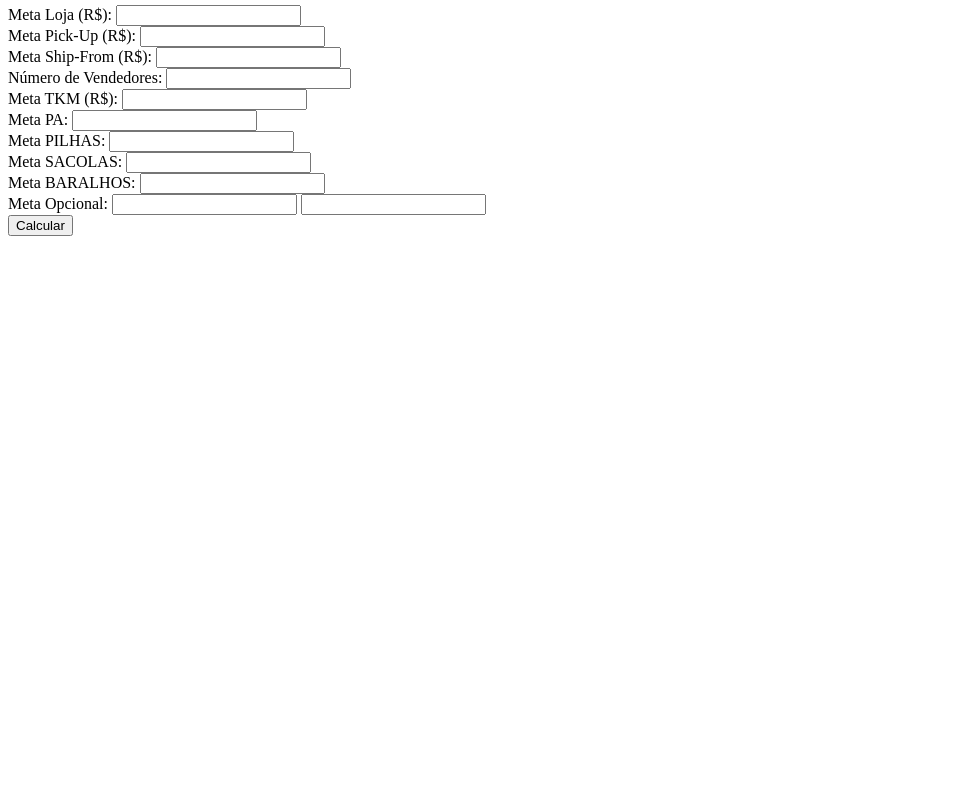
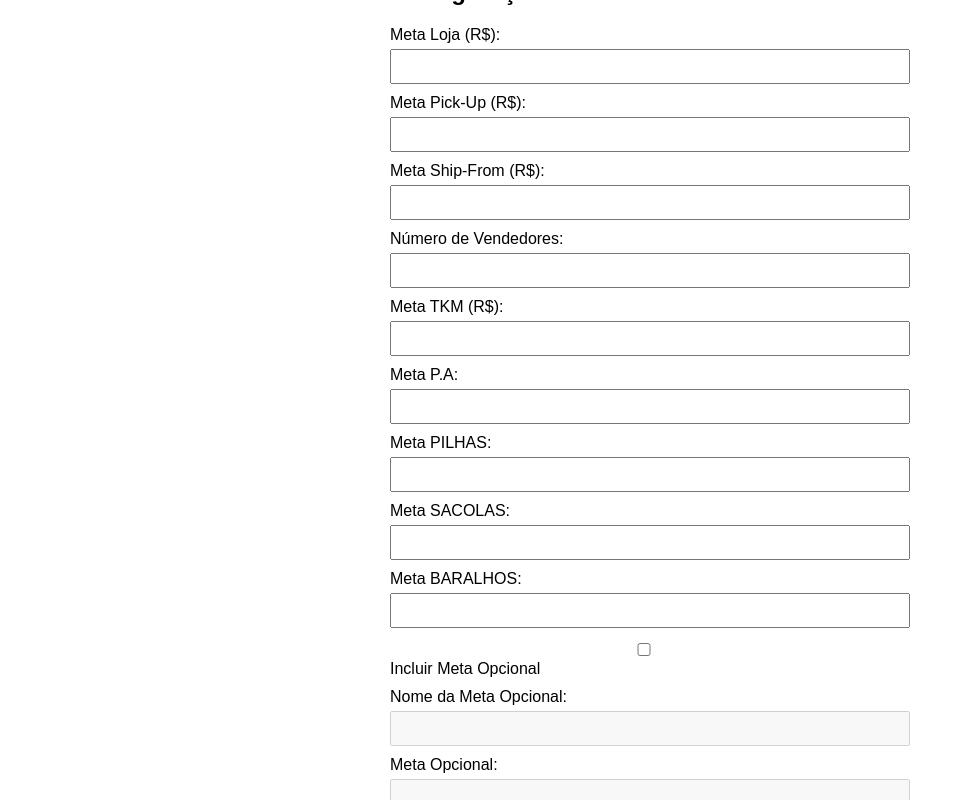
Before and after one commit to dualsgo/objetivosdodia, a plain HTML site: page index.html in a window 1280 px wide. Shown: the part 62-862 px from the top of the page, without its empty margins (0-965 px from the left). Before the commit the page ends 800 px from the top, so only its background shows below. Drawn offline with Linux system fonts and the light colour scheme.

Commit message:
Atualiza a interface da calculadora de metas e ajusta a integração com a API

```diff
--- a/index.html
+++ b/index.html
@@ -1,49 +1,80 @@
 <!DOCTYPE html>
-<html lang="pt">
+<html lang="pt-br">
 <head>
     <meta charset="UTF-8">
     <meta name="viewport" content="width=device-width, initial-scale=1.0">
-    <title>Calculadora de Metas</title>
+    <title>Metas de Vendas</title>
+    <style>
+        body { font-family: Arial, sans-serif; padding: 20px; max-width: 500px; margin: auto; }
+        label { display: block; margin-top: 10px; }
+        input { width: 100%; padding: 8px; margin-top: 5px; }
+        button { margin-top: 15px; padding: 10px; background: #28a745; color: white; border: none; cursor: pointer; }
+        button:hover { background: #218838; }
+        #resultado { margin-top: 20px; white-space: pre-line; font-weight: bold; }
+    </style>
+</head>
+<body>
+
+    <h2>Configuração das Metas</h2>
+    <form id="form-metas">
+        <label>Meta Loja (R$): <input type="number" id="meta_loja" step="0.01" required></label>
+        <label>Meta Pick-Up (R$): <input type="number" id="meta_pickup" step="0.01" required></label>
+        <label>Meta Ship-From (R$): <input type="number" id="meta_shipfrom" step="0.01" required></label>
+        <label>Número de Vendedores: <input type="number" id="num_vendedores" min="1" required></label>
+        <label>Meta TKM (R$): <input type="number" id="meta_tkm" step="0.01" required></label>
+        <label>Meta P.A: <input type="number" id="meta_pa" step="0.01" required></label>
+        <label>Meta PILHAS: <input type="number" id="meta_pilhas" min="1" required></label>
+        <label>Meta SACOLAS: <input type="number" id="meta_sacolas" min="1" required></label>
+        <label>Meta BARALHOS: <input type="number" id="meta_baralhos" min="1" required></label>
+
+        <label><input type="checkbox" id="incluir_opcional"> Incluir Meta Opcional</label>
+        <label>Nome da Meta Opcional: <input type="text" id="nome_opcional" disabled></label>
+        <label>Meta Opcional: <input type="number" id="meta_opcional" min="1" disabled></label>
+
+        <button type="submit">Gerar Metas</button>
+    </form>
+
+    <div id="resultado"></div>
+
     <script>
-        async function calcularMetas() {
-            const data = {
-                meta_loja: document.getElementById('meta_loja').value,
-                meta_pickup: document.getElementById('meta_pickup').value,
-                meta_shipfrom: document.getElementById('meta_shipfrom').value,
-                num_vendedores: document.getElementById('num_vendedores').value,
-                meta_tkm: document.getElementById('meta_tkm').value,
-                meta_pa: document.getElementById('meta_pa').value,
-                meta_pilhas: document.getElementById('meta_pilhas').value,
-                meta_sacolas: document.getElementById('meta_sacolas').value,
-                meta_baralhos: document.getElementById('meta_baralhos').value,
-                nome_opcional: document.getElementById('nome_opcional').value,
-                meta_opcional: document.getElementById('meta_opcional').value
+        document.getElementById("incluir_opcional").addEventListener("change", function() {
+            let opcionalAtivo = this.checked;
+            document.getElementById("nome_opcional").disabled = !opcionalAtivo;
+            document.getElementById("meta_opcional").disabled = !opcionalAtivo;
+        });
+
+        document.getElementById("form-metas").addEventListener("submit", async function(event) {
+            event.preventDefault();
+
+            let formData = {
+                meta_loja: parseFloat(document.getElementById("meta_loja").value),
+                meta_pickup: parseFloat(document.getElementById("meta_pickup").value),
+                meta_shipfrom: parseFloat(document.getElementById("meta_shipfrom").value),
+                num_vendedores: parseInt(document.getElementById("num_vendedores").value),
+                meta_tkm: parseFloat(document.getElementById("meta_tkm").value),
+                meta_pa: parseFloat(document.getElementById("meta_pa").value),
+                meta_pilhas: parseInt(document.getElementById("meta_pilhas").value),
+                meta_sacolas: parseInt(document.getElementById("meta_sacolas").value),
+                meta_baralhos: parseInt(document.getElementById("meta_baralhos").value),
+                incluir_opcional: document.getElementById("incluir_opcional").checked,
+                nome_opcional: document.getElementById("nome_opcional").value,
+                meta_opcional: document.getElementById("incluir_opcional").checked ? parseInt(document.getElementById("meta_opcional").value) : 0
             };
 
-            const response = await fetch('http://127.0.0.1:5000/calcular_metas', {
-                method: 'POST',
-                headers: { 'Content-Type': 'application/json' },
-                body: JSON.stringify(data)
-            });
+            try {
+                const response = await fetch("https://objetivosdodia.onrender.com", {
+                    method: "POST",
+                    headers: { "Content-Type": "application/json" },
+                    body: JSON.stringify(formData)
+                });
 
-            const result = await response.json();
-            document.getElementById('resultado').innerText = result.mensagem || 'Erro ao calcular';
-        }
+                const data = await response.json();
+                document.getElementById("resultado").innerText = data.mensagem;
+            } catch (error) {
+                document.getElementById("resultado").innerText = "Erro ao conectar com a API.";
+            }
+        });
     </script>
-</head>
-<body>
-    <h2>Calculadora de Metas</h2>
-    <label>Meta Loja (R$): <input type="number" id="meta_loja"></label><br>
-    <label>Meta Pick-Up (R$): <input type="number" id="meta_pickup"></label><br>
-    <label>Meta Ship-From (R$): <input type="number" id="meta_shipfrom"></label><br>
-    <label>Número de Vendedores: <input type="number" id="num_vendedores"></label><br>
-    <label>Meta TKM (R$): <input type="number" id="meta_tkm"></label><br>
-    <label>Meta PA: <input type="number" id="meta_pa"></label><br>
-    <label>Meta PILHAS: <input type="number" id="meta_pilhas"></label><br>
-    <label>Meta SACOLAS: <input type="number" id="meta_sacolas"></label><br>
-    <label>Meta BARALHOS: <input type="number" id="meta_baralhos"></label><br>
-    <label>Meta Opcional: <input type="text" id="nome_opcional"> <input type="number" id="meta_opcional"></label><br>
-    <button onclick="calcularMetas()">Calcular</button>
-    <p id="resultado"></p>
+
 </body>
 </html>
```
